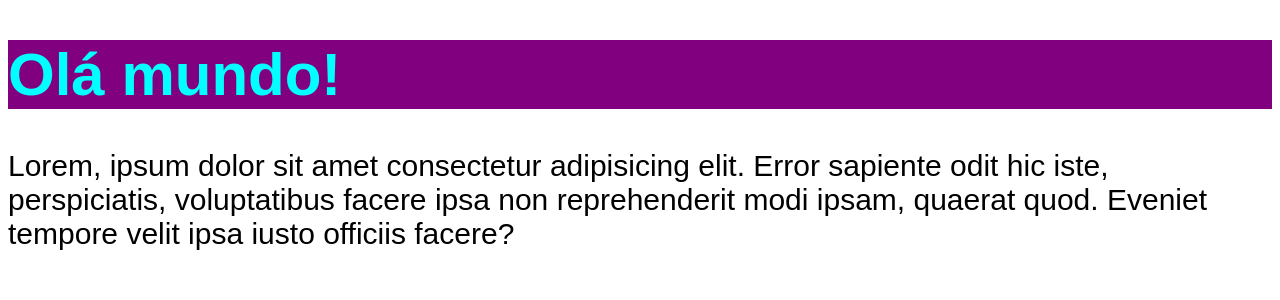
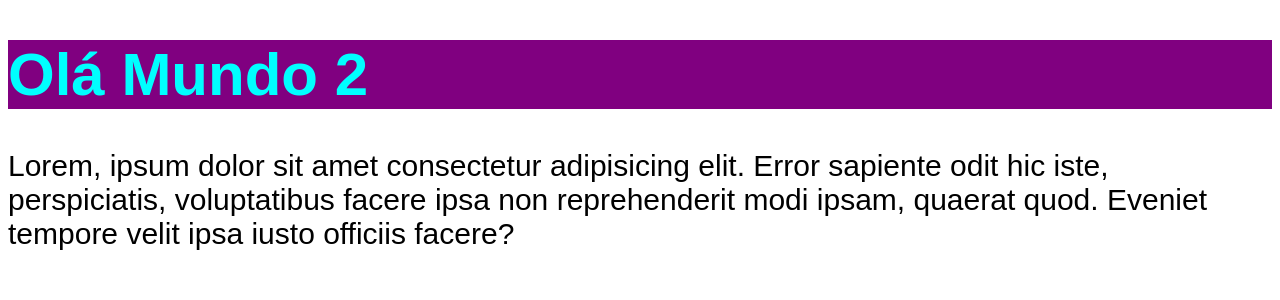
Before and after one commit to CalebeRodrigues/project-pomodoro, a React (Vite) app: page / in a window 1280 px wide. Shown: the top 300 px of the page. Built offline with nearby package versions, Linux system fonts and the light colour scheme.

Commit message:
Propriedades (props) e children de componentes no React

```diff
--- a/src/App.tsx
+++ b/src/App.tsx
@@ -5,7 +5,7 @@ import { Heading } from './components/Heading';
 export function App() {
   return (
     <>
-      <Heading />
+      <Heading>Olá Mundo 2</Heading>
       <p>
         Lorem, ipsum dolor sit amet consectetur adipisicing elit. Error sapiente
         odit hic iste, perspiciatis, voluptatibus facere ipsa non reprehenderit
--- a/src/components/Heading.tsx
+++ b/src/components/Heading.tsx
@@ -1,5 +1,5 @@
 import styles from './Heading.module.css';
 
-export function Heading() {
-  return <h1 className={`${styles.heading} ${styles.cyan}`}>Olá mundo!</h1>;
+export function Heading({ children }) {
+  return <h1 className={`${styles.heading} ${styles.cyan}`}>{children}</h1>;
 }
```
